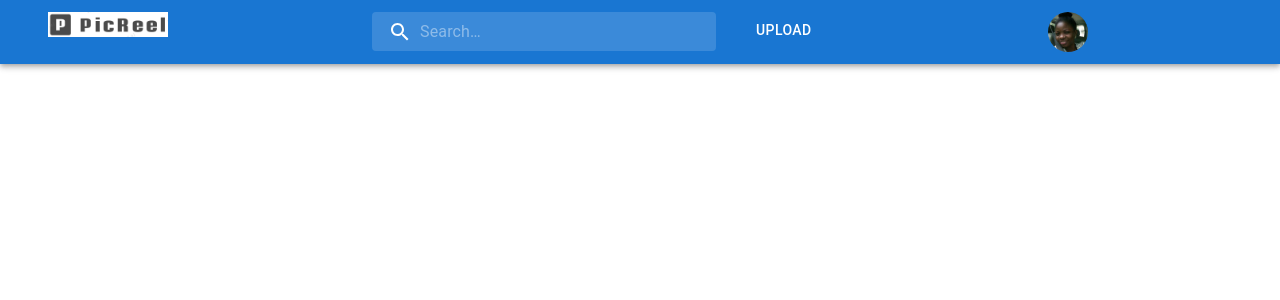
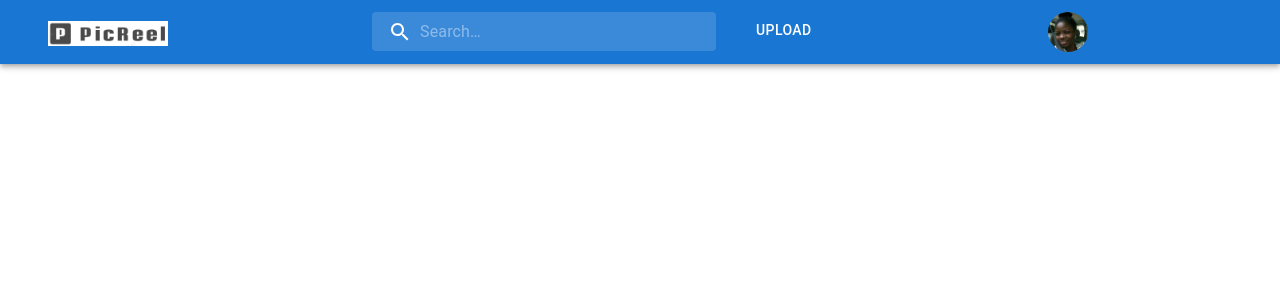
Before and after one commit to marthaakinlolu/picreel, a React (Create React App) app: page / in a window 1280 px wide. Shown: the top 300 px of the page. Built offline with nearby package versions, Linux system fonts and the light colour scheme; the HTML template or start-up script is replaced by a standard one.

Commit message:
update header

```diff
--- a/src/Components/Header.js
+++ b/src/Components/Header.js
@@ -55,7 +55,7 @@ export default function Header() {
           <Toolbar>
           <Grid container spacing={2}>
             <Grid item xs={3}>
-              <img src={logo} alt="picreel-logo" width='120px'/>
+              <img src={logo} alt="picreel-logo" width='120px' className="logo"/>
             </Grid>
             <Grid item xs={4}>
               <Search>
--- a/src/index.css
+++ b/src/index.css
@@ -11,3 +11,6 @@ code {
   font-family: source-code-pro, Menlo, Monaco, Consolas, 'Courier New',
     monospace;
 }
+.logo {
+  margin-top: 9px;
+}
```
